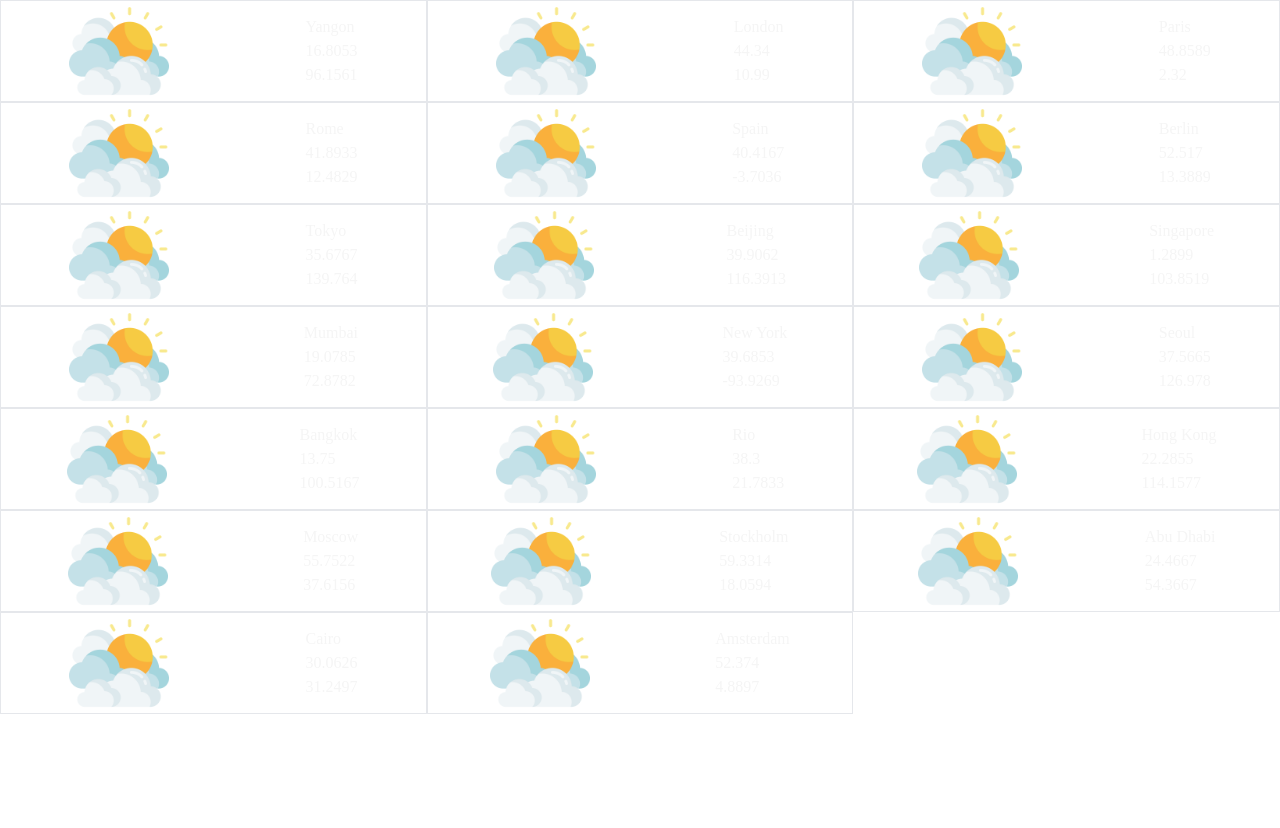
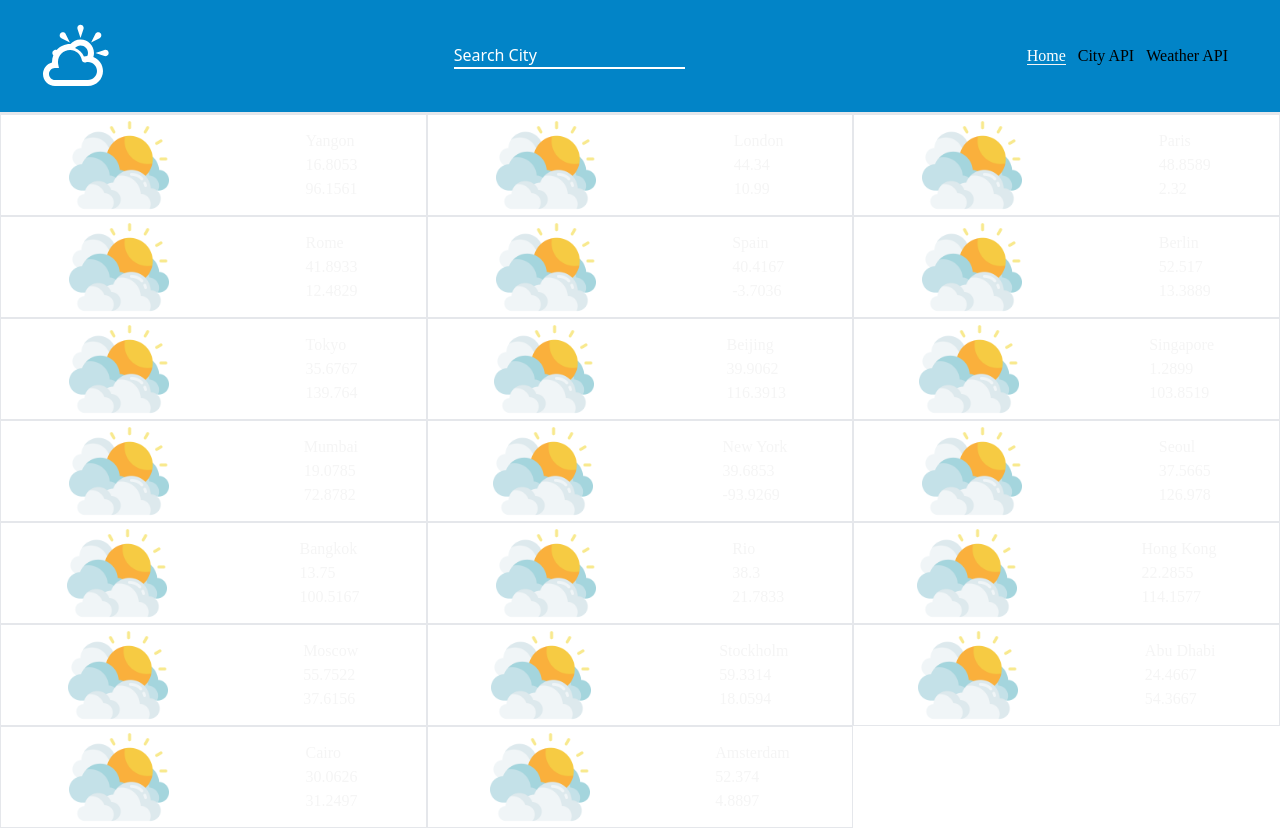
Before and after one commit to HtetWaiYan7191/weather-app, a React (Create React App) app: page / in a window 1280 px wide. Before the commit the page ends 800 px from the top, so only its background shows below. Built offline with nearby package versions, Linux system fonts and the light colour scheme.

Commit message:
Install provider to access redux store

```diff
--- a/src/index.js
+++ b/src/index.js
@@ -3,10 +3,17 @@
 import { BrowserRouter } from 'react-router-dom';
 import App from './App';
 import './index.css';
+import Navbar from './components/Navbar';
+import store from './redux/store';
+import { Provider } from 'react-redux';
 
 ReactDOM.createRoot(document.getElementById('root')).render(
   <BrowserRouter>
-    <App />
+    <Provider store={store}>
+      <Navbar />
+      <App />
+    </Provider>
+
   </BrowserRouter>,
 );
 
```
